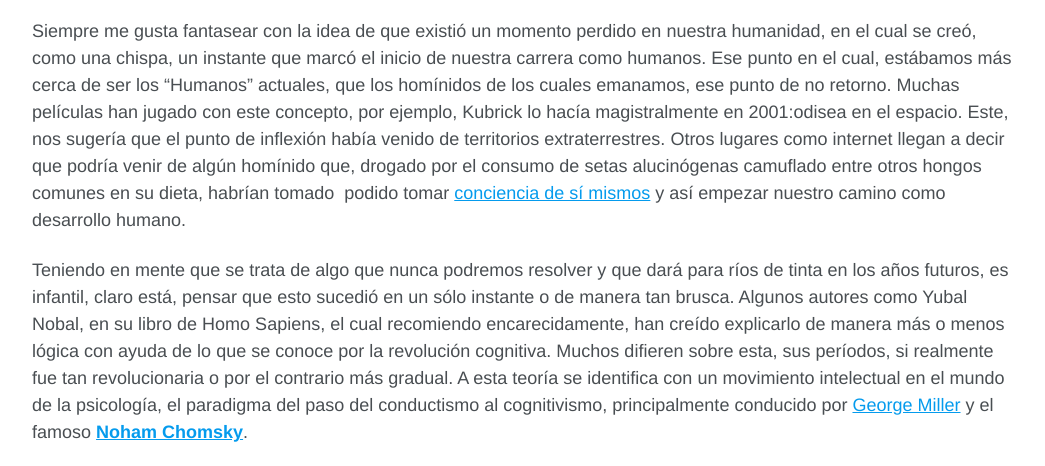
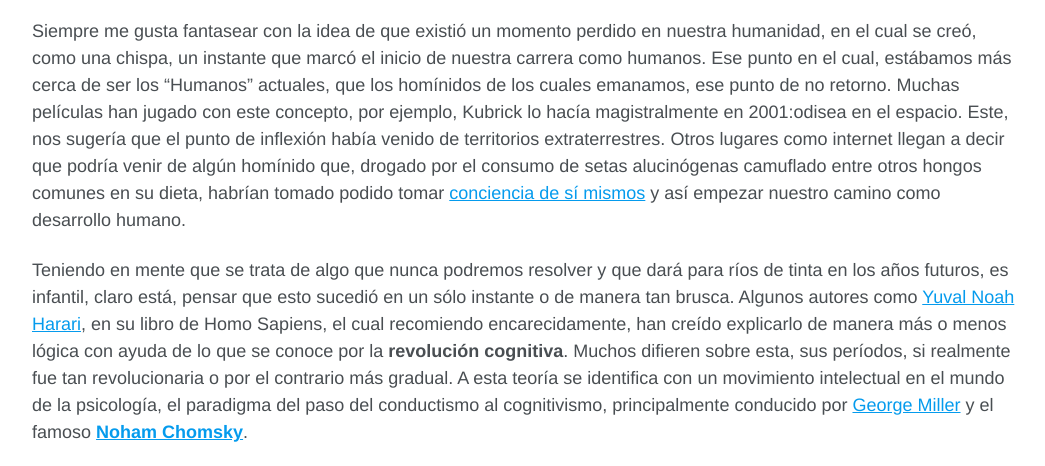
Before and after one commit to davidcerezal/davidcerezal.github.io, a Jekyll site: the page built from _posts/2018-11-27-inicio.md, in a window 1280 px wide and 900 px high, scrolled down 1015 px, cut to the strip 0-466 px from the top of the window. Shown: the whole strip, without its empty margins (140-1185 px from the left). Built offline with Jekyll 4.4.1, drawn with Linux system fonts in a browser that asks for light colours; cached includes are drawn as plain includes; nearby versions of some CDN libraries; comment, search, counter and statistics services are not loaded.

Commit message:
Some small changes in initial post

```diff
--- a/_posts/2018-11-27-inicio.md
+++ b/_posts/2018-11-27-inicio.md
@@ -11,9 +11,10 @@ tags:
   - historia
 ---
 
-Siempre me gusta fantasear con la idea de que existió un momento perdido en nuestra humanidad, en el cual se creó, como una chispa, un instante que marcó el inicio de nuestra carrera como humanos. Ese punto en el cual, estábamos más cerca de ser los “Humanos” actuales, que los homínidos de los cuales emanamos, ese punto de no retorno. Muchas películas han jugado con este concepto, por ejemplo, Kubrick lo hacía magistralmente en 2001:odisea en el espacio. Este, nos sugería que el punto de inflexión había venido de territorios extraterrestres. Otros lugares como internet llegan a decir que podría venir de algún homínido que, drogado por el consumo de setas alucinógenas camuflado entre otros hongos comunes en su dieta, habrían tomado  podido tomar [conciencia de sí mismos](https://pijamasurf.com/2011/08/la-teoria-del-mono-dopado-de-terence-mckenna-en-animacion-video/) y así empezar nuestro camino como desarrollo humano.
+Siempre me gusta fantasear con la idea de que existió un momento perdido en nuestra humanidad, en el cual se creó, como una chispa, un instante que marcó el inicio de nuestra carrera como humanos. Ese punto en el cual, estábamos más cerca de ser los “Humanos” actuales, que los homínidos de los cuales emanamos, ese punto de no retorno. Muchas películas han jugado con este concepto, por ejemplo, Kubrick lo hacía magistralmente en 2001:odisea en el espacio. Este, nos sugería que el punto de inflexión había venido de territorios extraterrestres. Otros lugares como internet llegan a decir que podría venir de algún homínido que, drogado por el consumo de setas alucinógenas camuflado entre otros hongos comunes en su dieta, habrían tomado podido tomar [conciencia de sí mismos](https://pijamasurf.com/2011/08/la-teoria-del-mono-dopado-de-terence-mckenna-en-animacion-video/) y así empezar nuestro camino como desarrollo humano.
 
-Teniendo en mente que se trata de algo que nunca podremos resolver y que dará para ríos de tinta en los años futuros, es infantil, claro está, pensar que esto sucedió en un sólo instante o de manera tan brusca. Algunos autores como Yubal Nobal, en su libro de Homo Sapiens, el cual recomiendo encarecidamente, han creído explicarlo de manera más o menos lógica con ayuda de lo que se conoce por la revolución cognitiva. Muchos difieren sobre esta, sus períodos, si realmente fue tan revolucionaria o por el contrario más gradual. A esta teoría se identifica con un movimiento intelectual en el mundo de la psicología, el paradigma del paso del conductismo al cognitivismo, principalmente conducido por [George Miller](https://en.wikipedia.org/wiki/George_Armitage_Miller) y el famoso [**Noham Chomsky**](https://www.wikiwand.com/es/Noam_Chomsky).
+
+Teniendo en mente que se trata de algo que nunca podremos resolver y que dará para ríos de tinta en los años futuros, es infantil, claro está, pensar que esto sucedió en un sólo instante o de manera tan brusca. Algunos autores como [Yuval Noah Harari](https://www.wikiwand.com/es/Yuval_Noah_Harari), en su libro de Homo Sapiens, el cual recomiendo encarecidamente, han creído explicarlo de manera más o menos lógica con ayuda de lo que se conoce por la **revolución cognitiva**. Muchos difieren sobre esta, sus períodos, si realmente fue tan revolucionaria o por el contrario más gradual. A esta teoría se identifica con un movimiento intelectual en el mundo de la psicología, el paradigma del paso del conductismo al cognitivismo, principalmente conducido por [George Miller](https://en.wikipedia.org/wiki/George_Armitage_Miller) y el famoso [**Noham Chomsky**](https://www.wikiwand.com/es/Noam_Chomsky).
 
 <div style="width:100%;height:0;padding-bottom:46%;position:relative;"><iframe src="https://giphy.com/embed/12oQ0pDrzpZNUA" width="100%" height="100%" style="position:absolute" frameBorder="0" class="giphy-embed" allowFullScreen></iframe></div><p><a href="https://giphy.com/gifs/part-tcm-odyssey-12oQ0pDrzpZNUA"></a></p>
 
@@ -43,7 +44,7 @@ ____
 
 **PD**: He querido además proponer este tema como primer post, el inicio de nuestra definición como humanos, para hacer una analogía con el inicio de este blog. En él intentaré tratar temas de IA, desarrollo web, informática general, diseño… y cualesquiera tema que se me pase por la mete.
 
-Espero poder hacer de este Blog una forma de autoaprendizaje y haceros partícipes de él, y espero,  humildemente, que este sea el comienzo de una gran amistad.
+Espero poder hacer de este Blog una forma de autoaprendizaje y haceros partícipes de él, y espero, humildemente, que este sea el comienzo de una gran amistad.
 
 David.
 
```
